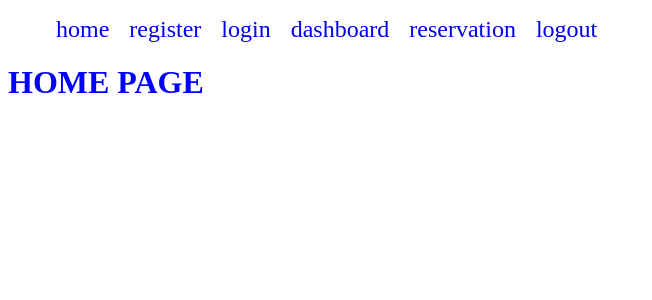
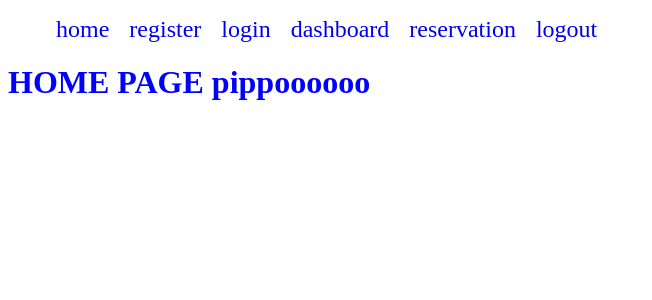
Before and after one commit to j0-maker/res_app2, a Flask app: template templates/index.html in a window 1280 px wide. Shown: the top 300 px of the page, without its empty margins (0-652 px from the left). Run offline with Flask 2, Linux system fonts and the light colour scheme; the template is opened without the code that fills it, so the values that code supplies are empty; the visitor is signed in with stand-in values (Sample User, id 1).

Commit message:
Prova html added

```diff
--- a/templates/index.html
+++ b/templates/index.html
@@ -1,5 +1,3 @@
-{% extends 'layout.html' %}
-
-{% block body %}
-    <h1>HOME PAGE</h1>
+{% extends 'layout.html' %} {% block body %}
+<h1>HOME PAGE pippoooooo</h1>
 {% endblock body %}
```
